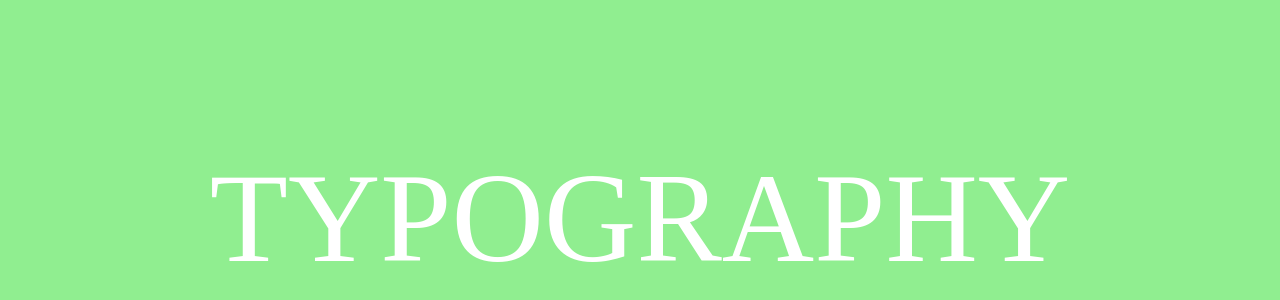
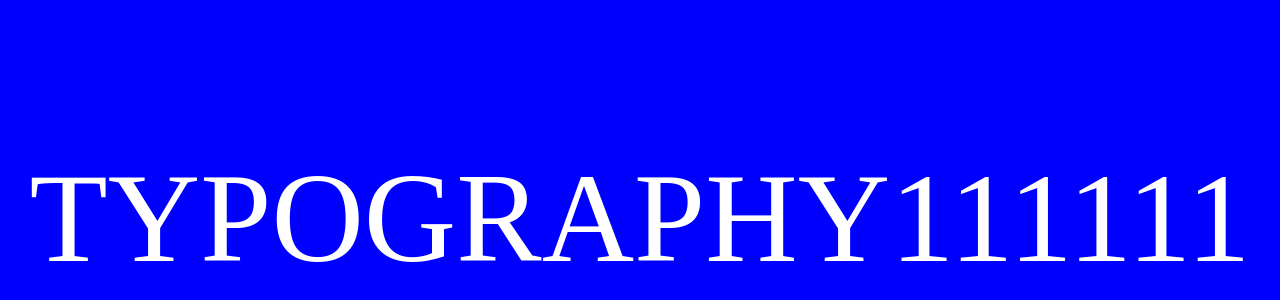
Before and after one commit to testkhp/sass_project, a plain HTML site: page index.html in a window 1280 px wide. Shown: the part 182-482 px from the top of the page. Drawn offline with Linux system fonts and the light colour scheme.

Commit message:
main 배경 색상 변경

```diff
--- a/index.html
+++ b/index.html
@@ -9,7 +9,7 @@
 </head>
 <body>
     <main>
-        TYPOGRAPHY
+        TYPOGRAPHY111111
     </main>
 </body>
 </html>
--- a/scss/_reset.scss
+++ b/scss/_reset.scss
@@ -3,4 +3,4 @@ ul,ol,li { list-style:none;}
 a { text-decoration:none;}
 img { vertical-align:top;}
 
-main { width:100%; height:100vh; background:lightgreen; display:flex; justify-content:center; align-items:center; font-size:10vw; color:#fff;}
+main { width:100%; height:100vh; background:blue; display:flex; justify-content:center; align-items:center; font-size:10vw; color:#fff;}
```
Also changed, not shown: css/style.css.
